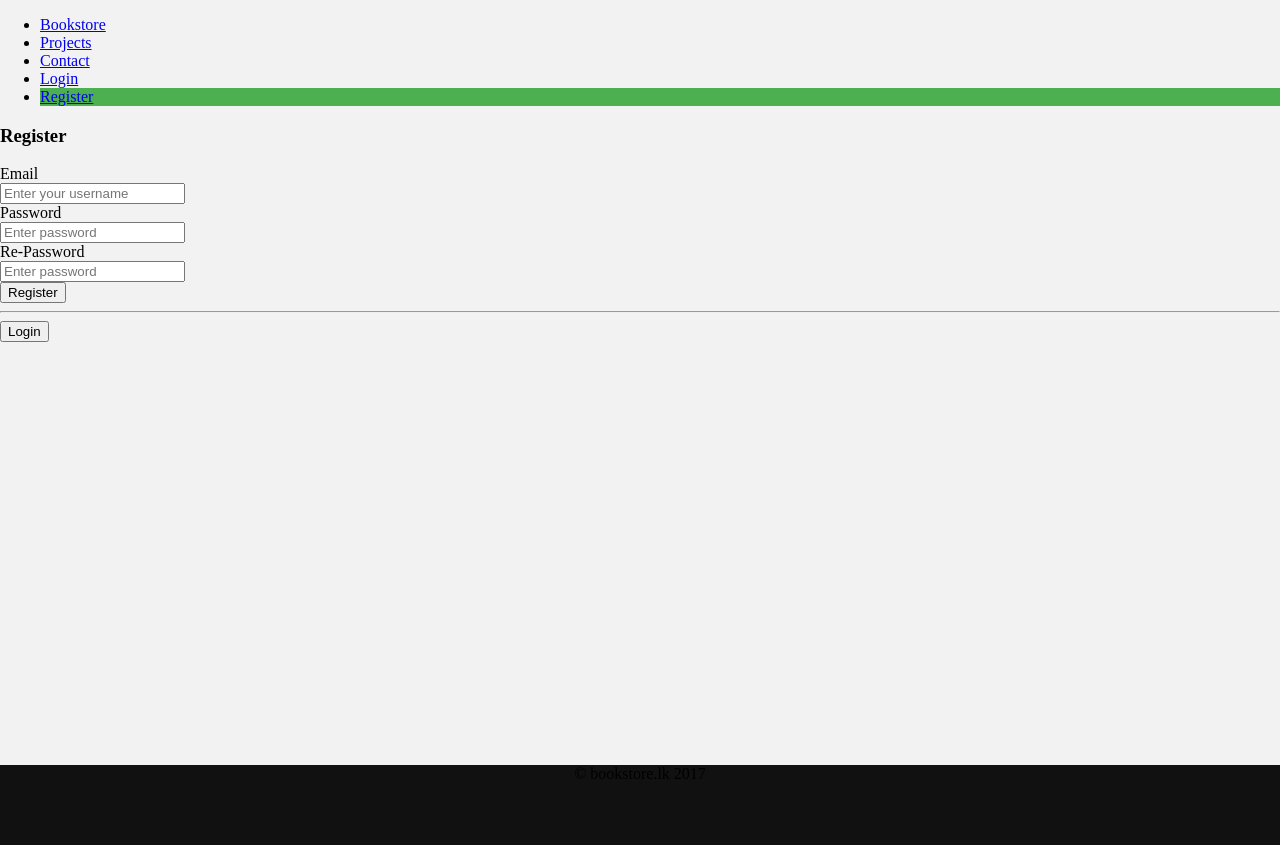
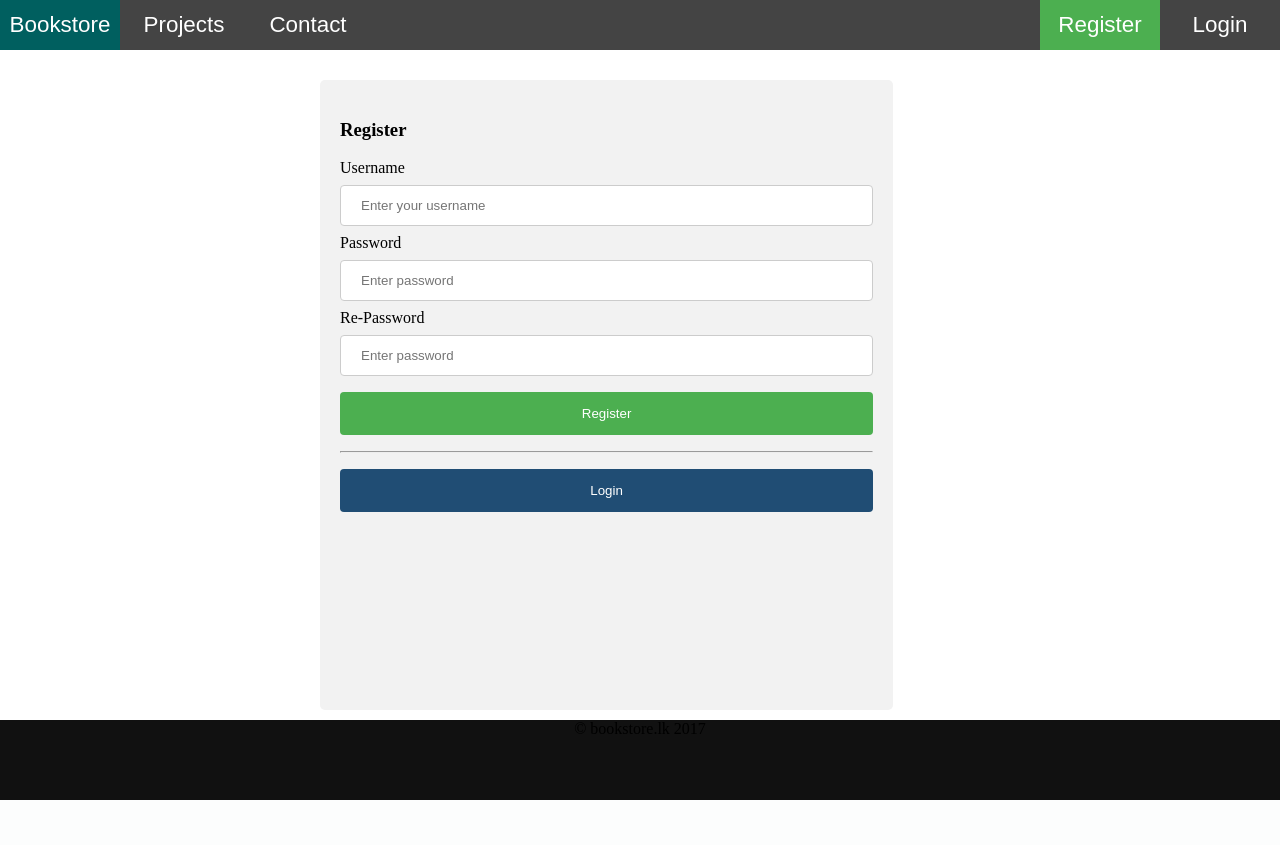
Before and after one commit to lahirurangitha/bookstore, a PHP site: page /register.php in a window 1280 px wide. After the commit the page ends 800 px from the top, so only its background shows below. Run offline with PHP 8.4, Linux system fonts and the light colour scheme.

Commit message:
basic css

```diff
--- a/includes/header.php
+++ b/includes/header.php
@@ -14,6 +14,8 @@
     <!-- Custom Fonts -->
 <!--    <link href="styles/css/font-awesome.min.css" rel="stylesheet" type="text/css">-->
 
+    <link href="styles/css/main.css" rel="stylesheet" type="text/css">
+
     <link href="styles/css/custom.css" rel="stylesheet" type="text/css">
 
 </head>
--- a/includes/navigation.php
+++ b/includes/navigation.php
@@ -41,8 +41,8 @@
 <!--    </div>-->
 <!--</nav>-->
 
-<nav>
-    <ul class="topnav">
+<nav class="nav">
+    <ul>
         <li><a href="index.php">Bookstore</a></li>
         <?php
         if($user->isLoggedIn()){
--- a/login.php
+++ b/login.php
@@ -62,13 +62,14 @@ if (Input::exists()) {
 
 <?php include_once 'includes/navigation.php' ?>
 <div class="content">
+    <div class="form_background col-5 col-3-offset">
         <form action="" method="post">
             <div class="">
                 <h3 class="text-center"><strong>Login</strong></h3>
             </div>
 
             <div class="">
-            <label>Email</label><br>
+                <label>Username</label><br>
                 <input class="input_text" name="username" placeholder="Enter your username">
             </div>
             <div class="">
@@ -81,6 +82,7 @@ if (Input::exists()) {
         <hr>
         <a href="register.php"><button class="input_link">Register</button></a>
     </div>
+</div>
 
 <?php include_once 'includes/footer.php' ?>
 </body>
--- a/register.php
+++ b/register.php
@@ -66,29 +66,31 @@ if(Input::exists()){
 <?php include_once 'includes/navigation.php' ?>
 
 <div class="content">
+    <div class="form_background col-5 col-3-offset">
         <form action="" method="post">
-    <div class="form-group">
+            <div class="">
                 <h3 class="text-center"><strong>Register</strong></h3>
             </div>
 
-    <div class="form-group">
-        <label>Email</label><br>
-        <input class="form-control" type="username" name="username"  placeholder="Enter your username">
+            <div class="">
+                <label>Username</label><br>
+                <input class="input_text" type="username" name="username"  placeholder="Enter your username">
             </div>
-    <div class="form-group">
+            <div class="">
                 <label>Password</label><br>
-        <input class="form-control" type="password" name="password" placeholder="Enter password">
+                <input class="input_text" type="password" name="password" placeholder="Enter password">
             </div>
-    <div class="form-group">
+            <div class="">
                 <label>Re-Password</label><br>
-        <input class="form-control" type="password" name="re-password" placeholder="Enter password">
+                <input class="input_text" type="password" name="re-password" placeholder="Enter password">
             </div>
 
             <input type="hidden" name="token" value="<?php echo Token::generate();?>">
-    <input class="form-control btn-success" type="submit" value="Register">
+            <input class="input_submit" type="submit" value="Register">
         </form>
         <hr>
-    <a href="login.php" style="text-decoration: none"><button class="form-control btn-primary">Login</button></a>
+        <a href="login.php"><button class="input_link">Login</button></a>
+    </div>
 </div>
 
 
--- a/styles/css/custom.css
+++ b/styles/css/custom.css
@@ -1,123 +1,29 @@
-body {
-    margin: 0;
-    background-color: #f2f2f2;
-    min-height: 100vh;
-}
-.content{
-    min-height: 80vh;
-}
-
-.footer{
-    background-color: #111;
-    position: relative;
-    right: 0;
-    bottom: 0;
-    left: 0;
-    text-align: center;
-    min-height: 10vh;
-}
-
-.active {
-    background-color: #4CAF50;
-}
 
 
-.img_icon{
-    width: 150px;
-    height: 150px;
+@media screen and (min-width: 600px) {
+    .col-1 {width: 8.33%;}
+    .col-2 {width: 16.66%;}
+    .col-3 {width: 25%;}
+    .col-4 {width: 33.33%;}
+    .col-5 {width: 41.66%;}
+    .col-6 {width: 50%;}
+    .col-7 {width: 58.33%;}
+    .col-8 {width: 66.66%;}
+    .col-9 {width: 75%;}
+    .col-10 {width: 83.33%;}
+    .col-11 {width: 91.66%;}
+    .col-12 {width: 100%;}
+
+    .col-1-offset{margin-left: 8.33%;}
+    .col-2-offset {margin-left: 16.66%;}
+    .col-3-offset {margin-left: 25%;}
+    .col-4-offset {margin-left: 33.33%;}
+    .col-5-offset {margin-left: 41.66%;}
+    .col-6-offset {margin-left: 50%;}
+    .col-7-offset {margin-left: 58.33%;}
+    .col-8-offset {margin-left: 66.66%;}
+    .col-9-offset {margin-left: 75%;}
+    .col-10-offset {margin-left: 83.33%;}
+    .col-11-offset {margin-left: 91.66%;}
+    .col-12-offset {margin-left: 100%;}
 }
-/*nav*/
-.nav{
-    min-height: 10vh;
-}
-.nav ul {
-    list-style: none;
-    background-color: #444;
-    padding: 0;
-    margin: 0;
-}
-.nav li {
-    font-family: 'Oswald', sans-serif;
-    font-size: 1.2em;
-    text-align: center;
-    border-bottom: 1px solid #888;
-}
-
-.nav a {
-    text-decoration: none;
-    color: #fff;
-    display: block;
-    transition: .3s background-color;
-}
-
-.nav a:hover {
-    background-color: #005f5f;
-}
-
-.nav a.active {
-    background-color: #fff;
-    color: #444;
-    cursor: default;
-}
-
-@media screen and (min-width: 600px) {
-    .nav li {
-        width: 120px;
-        border-bottom: none;
-        height: 50px;
-        line-height: 50px;
-        font-size: 1.4em;
-    }
-
-    /* Option 1 - Display Inline */
-    .nav li {
-        display: inline-block;
-    }
-}
-
-
-
-
-/*forms*/
-.input_text {
-    width: 100%;
-    padding: 12px 20px;
-    margin: 8px 0;
-    display: inline-block;
-    border: 1px solid #ccc;
-    border-radius: 4px;
-    box-sizing: border-box;
-}
-
-.input_submit {
-    width: 100%;
-    background-color: #4CAF50;
-    color: white;
-    padding: 14px 20px;
-    margin: 8px 0;
-    border: none;
-    border-radius: 4px;
-    cursor: pointer;
-}
-
-.input_link {
-    width: 100%;
-    background-color: #204d74;
-    color: white;
-    padding: 14px 20px;
-    margin: 8px 0;
-    border: none;
-    border-radius: 4px;
-    cursor: pointer;
-    text-decoration: none;
-}
-
-.input_submit:hover {
-    background-color: #45a049;
-}
-
-.form_background {
-    border-radius: 5px;
-    background-color: #f2f2f2;
-    padding: 20px;
-}
--- /dev/null
+++ b/styles/css/main.css
@@ -0,0 +1,127 @@
+body {
+    margin: 0;
+    background-color: #ffffff;
+    min-height: 100vh;
+}
+.content{
+    display: flex;
+    min-height: 80vh;
+}
+
+.footer{
+    background-color: #111;
+    position: relative;
+    right: 0;
+    bottom: 0;
+    left: 0;
+    text-align: center;
+    min-height: 10vh;
+}
+
+.right{
+    float: right;
+}
+
+.active {
+    background-color: #4CAF50;
+}
+
+.img_icon{
+    width: 150px;
+    height: 150px;
+}
+/*nav*/
+.nav{
+    min-height: 10vh;
+}
+.nav ul {
+    list-style: none;
+    background-color: #444;
+    padding: 0;
+    margin: 0;
+}
+.nav li {
+    font-family: 'Oswald', sans-serif;
+    font-size: 1.2em;
+    text-align: center;
+    border-bottom: 1px solid #888;
+}
+
+.nav a {
+    text-decoration: none;
+    color: #fff;
+    display: block;
+    transition: .3s background-color;
+}
+
+.nav a:hover {
+    background-color: #005f5f;
+}
+
+.nav a.active {
+    background-color: #fff;
+    color: #444;
+    cursor: default;
+}
+
+@media screen and (min-width: 600px) {
+    .nav li {
+        width: 120px;
+        border-bottom: none;
+        height: 50px;
+        line-height: 50px;
+        font-size: 1.4em;
+    }
+
+    /* Option 1 - Display Inline */
+    .nav li {
+        display: inline-block;
+    }
+}
+
+
+/*forms*/
+.form_background {
+    border-radius: 5px;
+    background-color: #f2f2f2;
+    padding: 20px;
+    margin-bottom: 10px;
+    display: block;
+}
+
+.input_text {
+    width: 100%;
+    padding: 12px 20px;
+    margin: 8px 0;
+    display: inline-block;
+    border: 1px solid #ccc;
+    border-radius: 4px;
+    box-sizing: border-box;
+}
+
+.input_submit {
+    width: 100%;
+    background-color: #4CAF50;
+    color: white;
+    padding: 14px 20px;
+    margin: 8px 0;
+    border: none;
+    border-radius: 4px;
+    cursor: pointer;
+}
+
+.input_link {
+    width: 100%;
+    background-color: #204d74;
+    color: white;
+    padding: 14px 20px;
+    margin: 8px 0;
+    border: none;
+    border-radius: 4px;
+    cursor: pointer;
+    text-decoration: none;
+}
+
+.input_submit:hover {
+    background-color: #45a049;
+}
```
Also changed, not shown: index.php (+2 -37 lines). Lines whose indentation alone changed are shown as unchanged.
